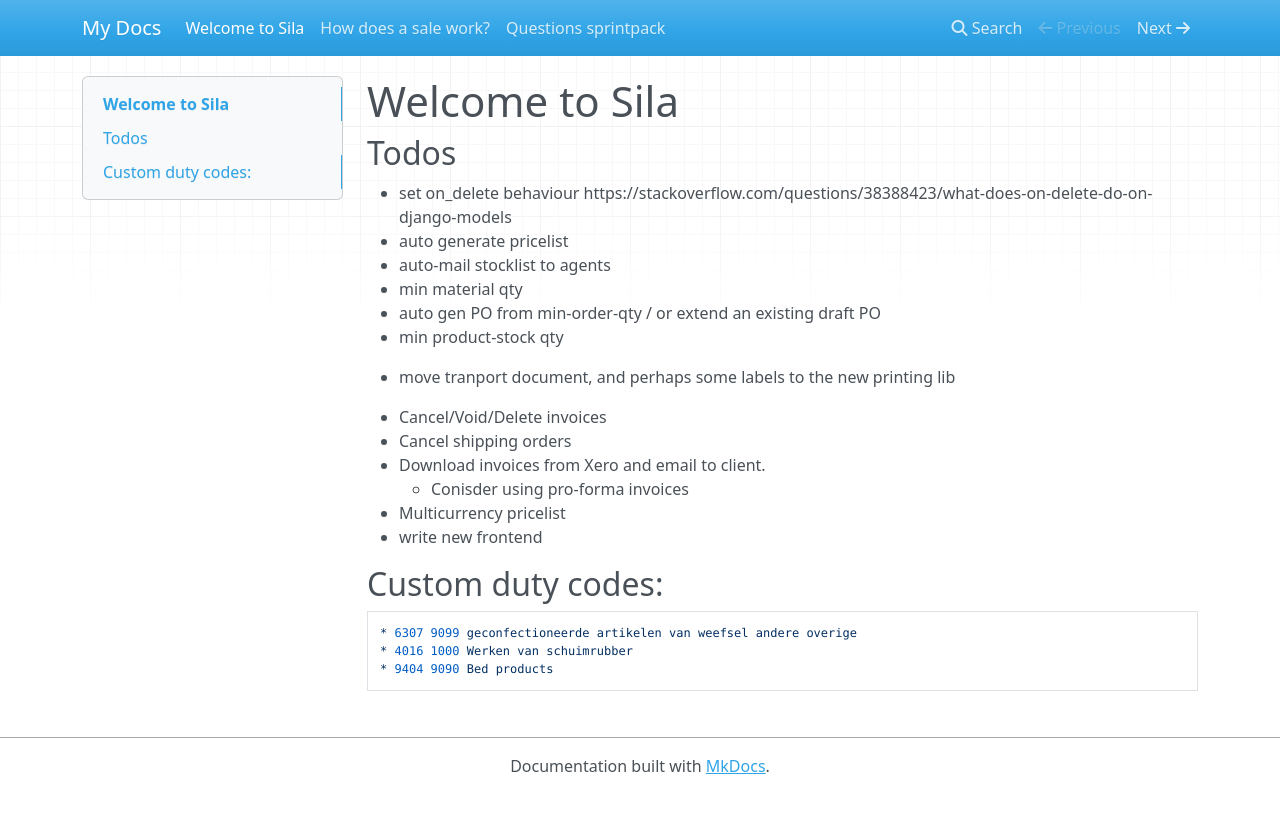
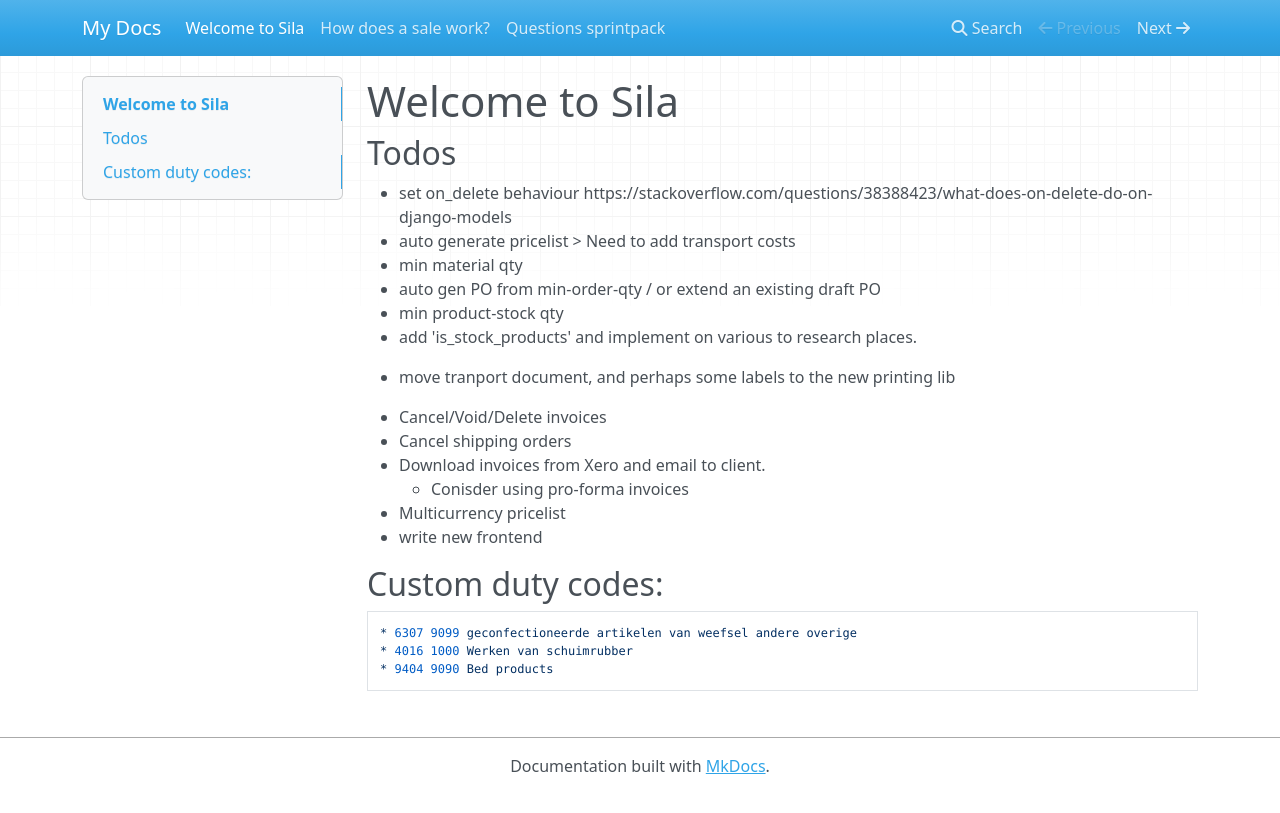
Before and after one commit to darkhorsedev0716/Django-Ecommerce, an MkDocs documentation site: the page built from docs/docs/index.md, in a window 1280 px wide. Shown: the top 813 px of the page. Built offline with MkDocs 1.6.1, drawn with Linux system fonts in a browser that asks for light colours; nearby versions of some CDN libraries.

Commit message:
adapted todos

```diff
--- a/docs/docs/index.md
+++ b/docs/docs/index.md
@@ -3,11 +3,11 @@
 ## Todos
 
 - set on_delete behaviour https://stackoverflow.com/questions/38388423/what-does-on-delete-do-on-django-models
-- auto generate pricelist
-- auto-mail stocklist to agents
+- auto generate pricelist > Need to add transport costs
 - min material qty
 - auto gen PO from min-order-qty / or extend an existing draft PO
 - min product-stock qty
+- add 'is_stock_products' and implement on various to research places.
 
 - move tranport document, and perhaps some labels to the new printing lib
 - Cancel/Void/Delete invoices
```
